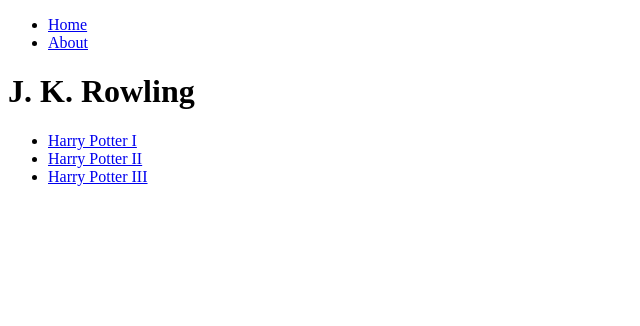
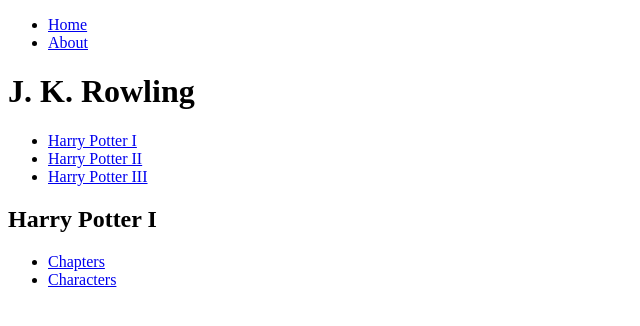
Before and after one commit to jasongoose/react-master-class, a React (Vite) app: page /author/J._K._Rowling/Harry_Potter_I in a window 1280 px wide. Shown: the top 326 px of the page, without its empty margins (0-640 px from the left). Built offline with nearby package versions, Linux system fonts and the light colour scheme.

Commit message:
LayoutAuthorBook page 완성

```diff
--- a/src/pages/LayoutAuthorBook.tsx
+++ b/src/pages/LayoutAuthorBook.tsx
@@ -1,5 +1,43 @@
+import {Link, Outlet, useParams} from "react-router";
+import {mockData} from "../constants/mock-data.ts";
+
+type Params = {
+  authorId: string;
+  bookId: string;
+}
+
 function LayoutAuthorBook() {
-  return null;
+  const {authorId = '', bookId = ''} = useParams<Params>();
+  const targetAuthor = mockData.find(el => el['id'] === authorId);
+
+  if (!targetAuthor) {
+    return null;
+  }
+
+  const targetBook = targetAuthor['books'].find(book => book['id'] === bookId);
+
+  if (!targetBook) {
+    return null;
+  }
+
+  return (
+      <div className="layout-author-book-container">
+        <h2>{targetBook['name']}</h2>
+        <ul>
+          <li>
+            <Link to="chapters">
+              Chapters
+            </Link>
+          </li>
+          <li>
+            <Link to="characters">
+              Characters
+            </Link>
+          </li>
+        </ul>
+        <Outlet></Outlet>
+      </div>
+  );
 }
 
 export default LayoutAuthorBook;
```
